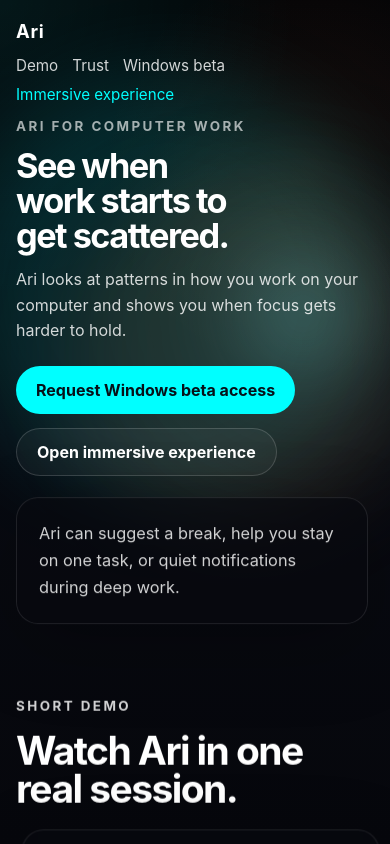
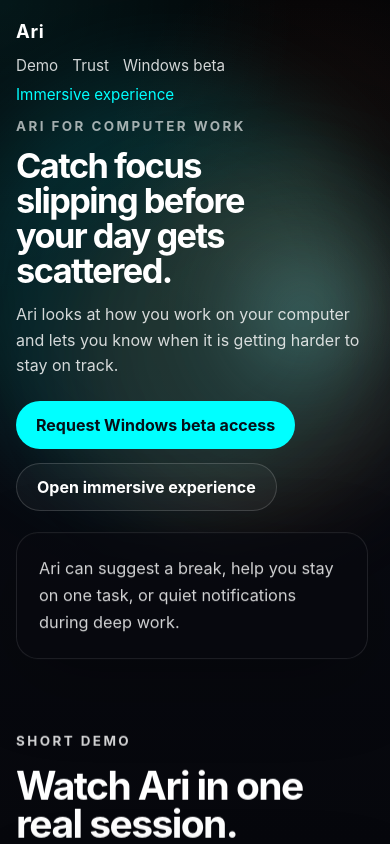
Before and after one commit to PORTA-Tech/porta-website, a React (Vite) app: page / in a window 390 px wide. Built offline with nearby package versions, Linux system fonts and the light colour scheme; grey boxes are pictures that could not be loaded.

Commit message:
Fix Ari hero headline layout and wording

```diff
--- a/src/App.tsx
+++ b/src/App.tsx
@@ -136,10 +136,13 @@ export default function App() {
           data-motion="hero-copy"
         >
           <p className="landing-eyebrow">Ari for computer work</p>
-          <h1>See when work starts to get scattered.</h1>
+          <h1>
+            <span className="landing-hero-line">Catch focus slipping</span>
+            <span className="landing-hero-line">before your day gets scattered.</span>
+          </h1>
           <p className="landing-lead">
-            Ari looks at patterns in how you work on your computer and shows you when focus gets
-            harder to hold.
+            Ari looks at how you work on your computer and lets you know when it is getting harder
+            to stay on track.
           </p>
           <div className="landing-hero-actions">
             <a className="landing-button landing-button-primary" href="#beta">
--- a/src/styles/global.css
+++ b/src/styles/global.css
@@ -478,11 +478,14 @@ body {
 }
 
 .landing-hero h1 {
-  max-width: 15ch;
+  max-width: 24ch;
   font-size: clamp(1.85rem, 3vw, 2.75rem);
   line-height: 1.02;
   letter-spacing: -0.045em;
-  text-wrap: balance;
+}
+
+.landing-hero-line {
+  display: block;
 }
 
 .landing-section-heading h2 {
@@ -1024,8 +1027,16 @@ body {
   }
 
   .landing-hero h1 {
-    max-width: 13ch;
+    max-width: 12ch;
     font-size: clamp(1.8rem, 8.8vw, 2.55rem);
+  }
+
+  .landing-hero-line {
+    display: inline;
+  }
+
+  .landing-hero-line + .landing-hero-line::before {
+    content: " ";
   }
 
   .landing-section-heading h2 {
```
